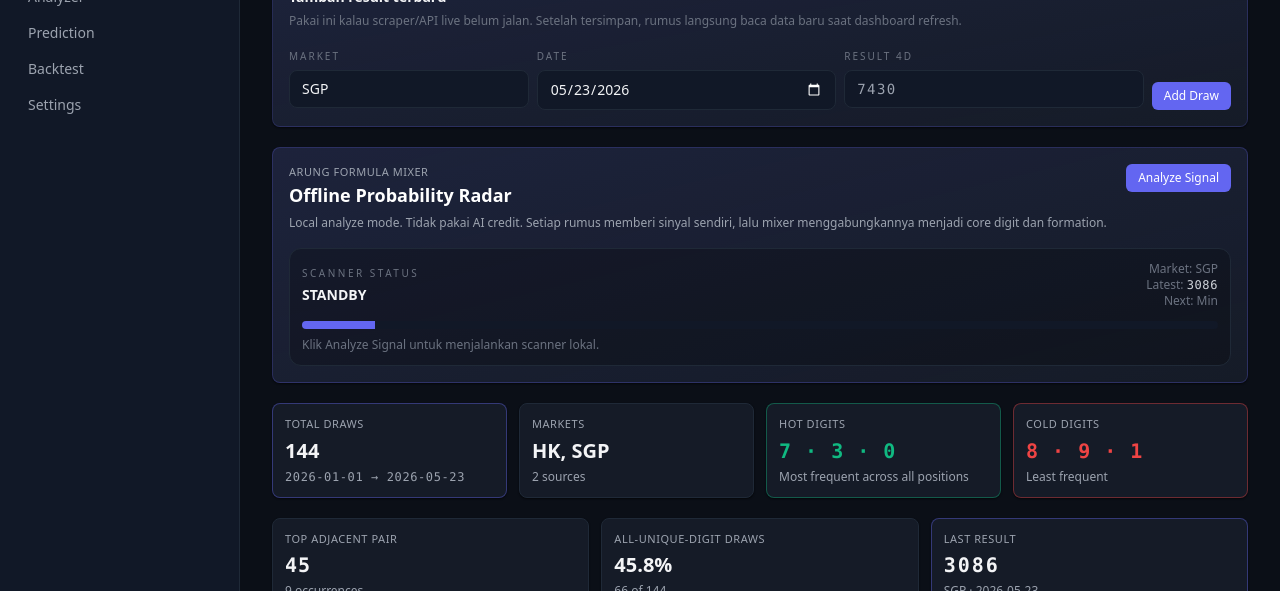
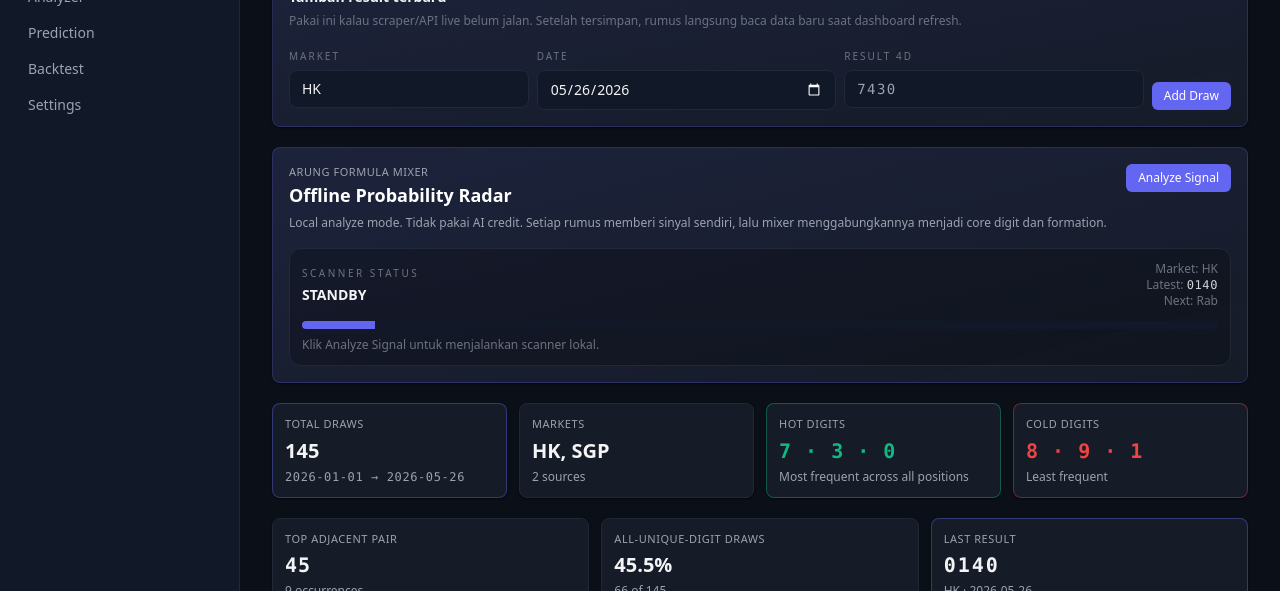
Before and after one commit to LoOp575/Togel2, a Next.js app: page / in a window 1280 px wide. Shown: the part 209-800 px from the top of the page. Built offline with nearby package versions, Linux system fonts and the light colour scheme.

Commit message:
Add latest draw to extra history

```diff
--- a/data/extra-history.ts
+++ b/data/extra-history.ts
@@ -47,5 +47,10 @@ export function loadExtraHistoryRows(): RawHistoryEntry[] {
       market: ["S", "G", "P"].join(""),
       result: ["30", "86"].join(""),
     },
+    {
+      date: "2026-05-26",
+      market: ["H", "K"].join(""),
+      result: ["01", "40"].join(""),
+    },
   ];
 }
```
